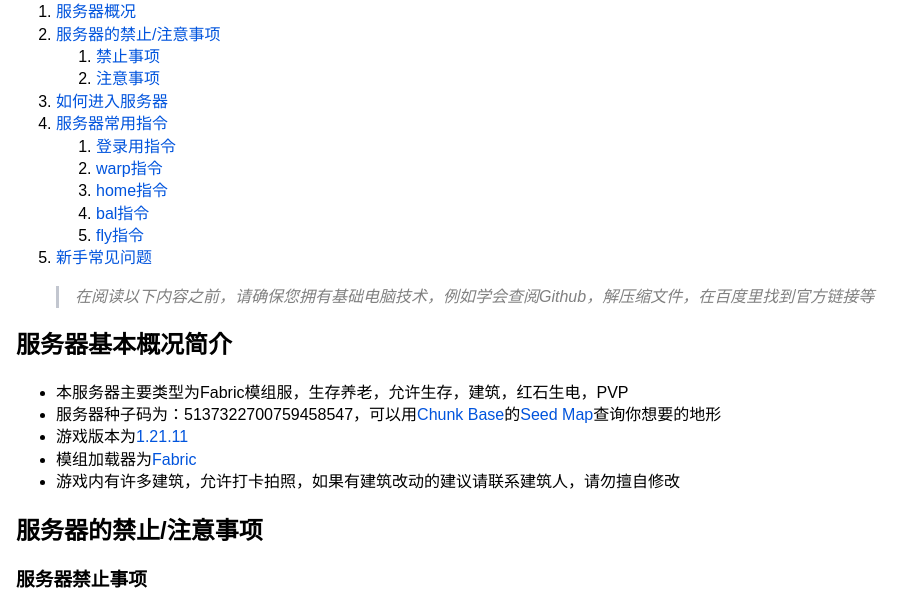
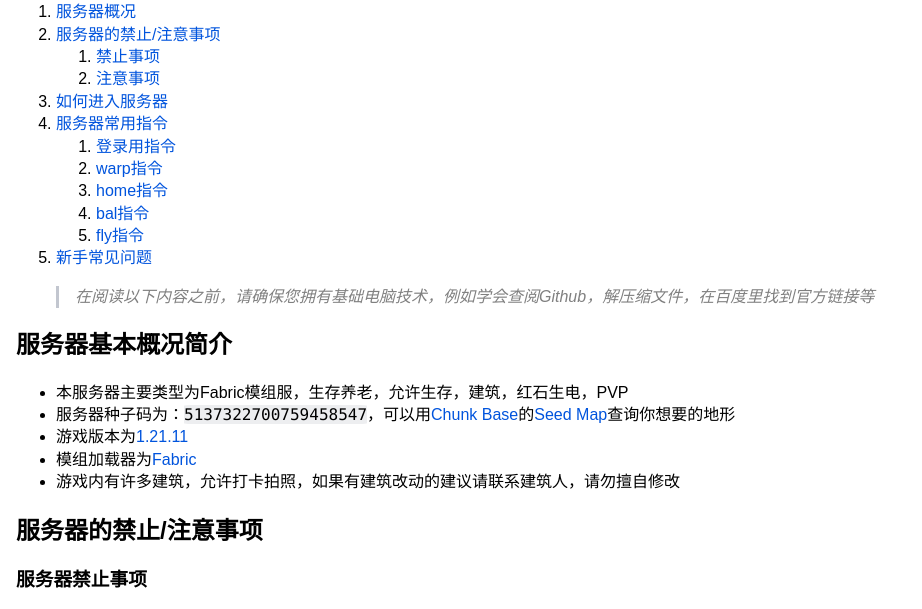
Before and after one commit to Ief784/dumplings, a plain HTML site: page index.html in a window 1280 px wide. Shown: the part 140-749 px from the top of the page, without its empty margins (0-922 px from the left). Drawn offline with Linux system fonts and the light colour scheme.

Commit message:
添加一些语义化标签

```diff
--- a/index.html
+++ b/index.html
@@ -42,7 +42,7 @@
       <h2 id="概况">服务器基本概况简介</h2>
       <ul>
         <li>本服务器主要类型为Fabric模组服，生存养老，允许生存，建筑，红石生电，PVP</li>
-        <li>服务器种子码为：5137322700759458547，可以用<a href="https://www.chunkbase.com">Chunk Base</a>的<a href="https://www.chunkbase.com/apps/seed-map">Seed Map</a>查询你想要的地形</li>
+        <li>服务器种子码为：<code>5137322700759458547</code>，可以用<a href="https://www.chunkbase.com">Chunk Base</a>的<a href="https://www.chunkbase.com/apps/seed-map">Seed Map</a>查询你想要的地形</li>
         <li>游戏版本为<a href="https://zh.minecraft.wiki/w/Java%E7%89%881.21.11">1.21.11</a></li>
         <li>模组加载器为<a href="https://fabricmc.net">Fabric</a></li>
         <li>游戏内有许多建筑，允许打卡拍照，如果有建筑改动的建议请联系建筑人，请勿擅自修改</li>
```
